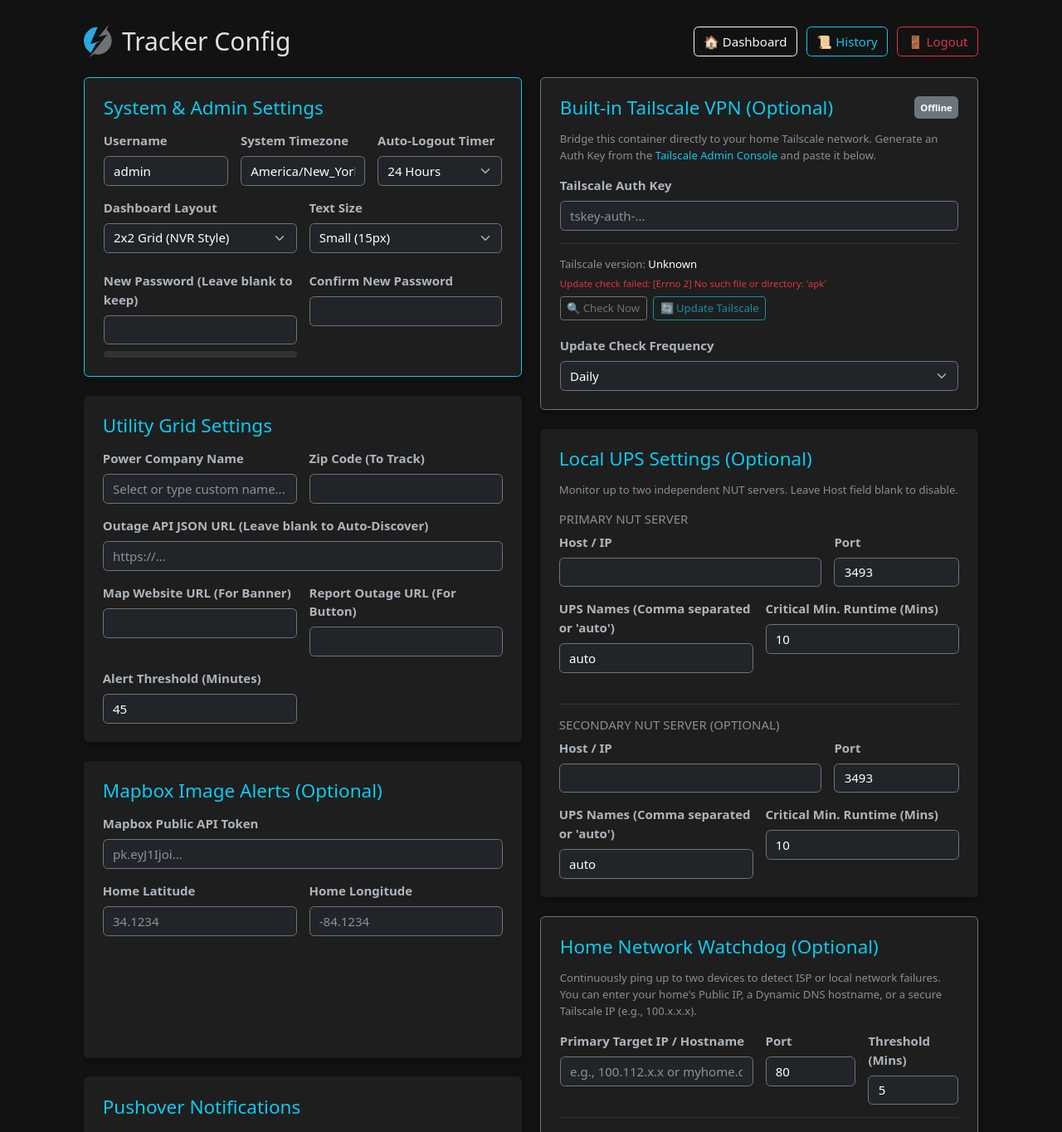
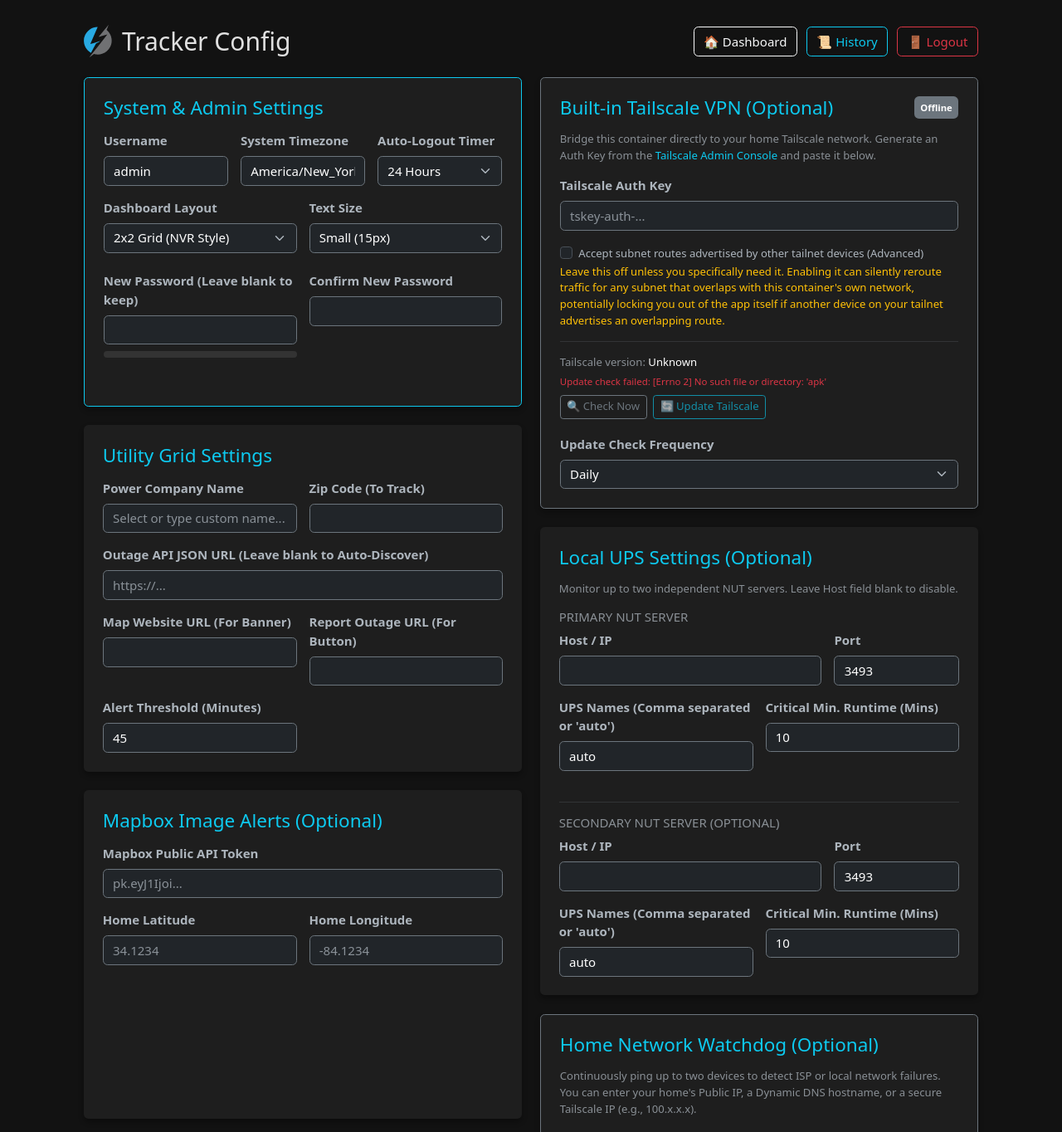
Before and after one commit to NightHawkATL/outage-tracker, a Flask app: page /config in a window 1280 px wide. Shown: the top 1364 px of the page at 83% size. Run offline with Flask 3, Linux system fonts and the light colour scheme; the visitor is signed in with stand-in values (Sample User, id 1); parts of the project's set-up code (start-up, migrations or seed data) failed here and were passed over.

Commit message:
Default Tailscale subnet route acceptance to off to prevent self-lockout

```diff
--- a/app.py
+++ b/app.py
@@ -308,10 +308,6 @@ os.makedirs("static", exist_ok=True)
 os.makedirs("data", exist_ok=True)
 os.makedirs(KEY_DIR, exist_ok=True)
 
-try:
-    subprocess.run(["tailscale", "set", "--accept-routes=true"], check=False)
-except: pass
-
 if not os.path.exists(KEY_FILE):
     with open(KEY_FILE, 'wb') as kf: kf.write(Fernet.generate_key())
 
@@ -331,6 +327,7 @@ def load_config():
             cfg.setdefault("latitude", "")
             cfg.setdefault("longitude", "")
             cfg.setdefault("ts_authkey", "")
+            cfg.setdefault("ts_accept_routes", False)
             cfg.setdefault("ts_update_check_interval_hours", 24)
             cfg.setdefault("session_timeout", 24)
             cfg.setdefault("timezone", "America/New_York")
@@ -399,6 +396,7 @@ def load_config():
         "snmp_v3_priv_protocol_2": "AES", "snmp_v3_priv_password_2": "",
         "pushover_user": "", "pushover_token": "",
         "mapbox_token": "", "latitude": "", "longitude": "", "ts_authkey": "",
+        "ts_accept_routes": False,
         "ts_update_check_interval_hours": 24,
         "watchdog_ip": "", "watchdog_port": 80, "watchdog_threshold": 5,
         "watchdog_ip_2": "", "watchdog_port_2": 80, "watchdog_threshold_2": 5,
@@ -456,6 +454,14 @@ def filter_history_entries(entries, mode, cutoff_date, keep_count, date_field):
     return entries
 
 app_config = load_config()
+
+try:
+    subprocess.run(
+        ["tailscale", "set", f"--accept-routes={'true' if app_config.get('ts_accept_routes') else 'false'}"],
+        check=False,
+    )
+except Exception:
+    pass
 
 os.environ['TZ'] = app_config.get("timezone", "America/New_York")
 time.tzset()
@@ -1039,11 +1045,18 @@ def config_page():
         time.tzset()
 
         new_ts_key = get_secure("ts_authkey")
+        ts_accept_routes = request.form.get("ts_accept_routes") == "on"
         if new_ts_key and new_ts_key != app_config.get("ts_authkey"):
-            try: subprocess.run(["tailscale", "up", "--authkey", new_ts_key, "--hostname", "outage-tracker", "--accept-routes=true"], check=True)
+            accept_routes_flag = f"--accept-routes={'true' if ts_accept_routes else 'false'}"
+            try: subprocess.run(["tailscale", "up", "--authkey", new_ts_key, "--hostname", "outage-tracker", accept_routes_flag], check=True)
             except Exception as e: logging.error(f"Tailscale auth failed: {e}")
         elif request.form.get("ts_authkey", "").strip().lower() == "clear":
             subprocess.run(["tailscale", "logout"])
+        else:
+            try:
+                subprocess.run(["tailscale", "set", f"--accept-routes={'true' if ts_accept_routes else 'false'}"], check=False)
+            except Exception:
+                pass
 
         api_url = request.form.get("kubra_url", "").strip()
         map_url = request.form.get("map_url", "").strip()
@@ -1101,6 +1114,7 @@ def config_page():
             "latitude": get_secure("latitude"), "longitude": get_secure("longitude"),
             "mapbox_token": get_secure("mapbox_token"), "pushover_user": get_secure("pushover_user"),
             "pushover_token": get_secure("pushover_token"), "ts_authkey": new_ts_key,
+            "ts_accept_routes": ts_accept_routes,
             "ts_update_check_interval_hours": get_int("ts_update_check_interval_hours", 24),
         })
         save_config(app_config)
--- a/templates/config.html
+++ b/templates/config.html
@@ -240,6 +240,15 @@
                             <div class="col-12">
                                 <label class="form-label">Tailscale Auth Key</label>
                                 <input type="text" name="ts_authkey" class="form-control bg-dark text-white border-secondary" value="" placeholder="{% if config.ts_authkey %}•••••••• (Saved) - Type 'clear' to disconnect{% else %}tskey-auth-...{% endif %}">
+                            </div>
+                            <div class="col-12">
+                                <div class="form-check">
+                                    <input type="checkbox" name="ts_accept_routes" id="tsAcceptRoutes" class="form-check-input" {% if config.ts_accept_routes %}checked{% endif %}>
+                                    <label class="form-check-label small" for="tsAcceptRoutes">
+                                        Accept subnet routes advertised by other tailnet devices (Advanced)
+                                    </label>
+                                </div>
+                                <p class="small text-warning mb-0">Leave this off unless you specifically need it. Enabling it can silently reroute traffic for any subnet that overlaps with this container's own network, potentially locking you out of the app itself if another device on your tailnet advertises an overlapping route.</p>
                             </div>
                         </div>
 
```
Also changed, not shown: README.md.
